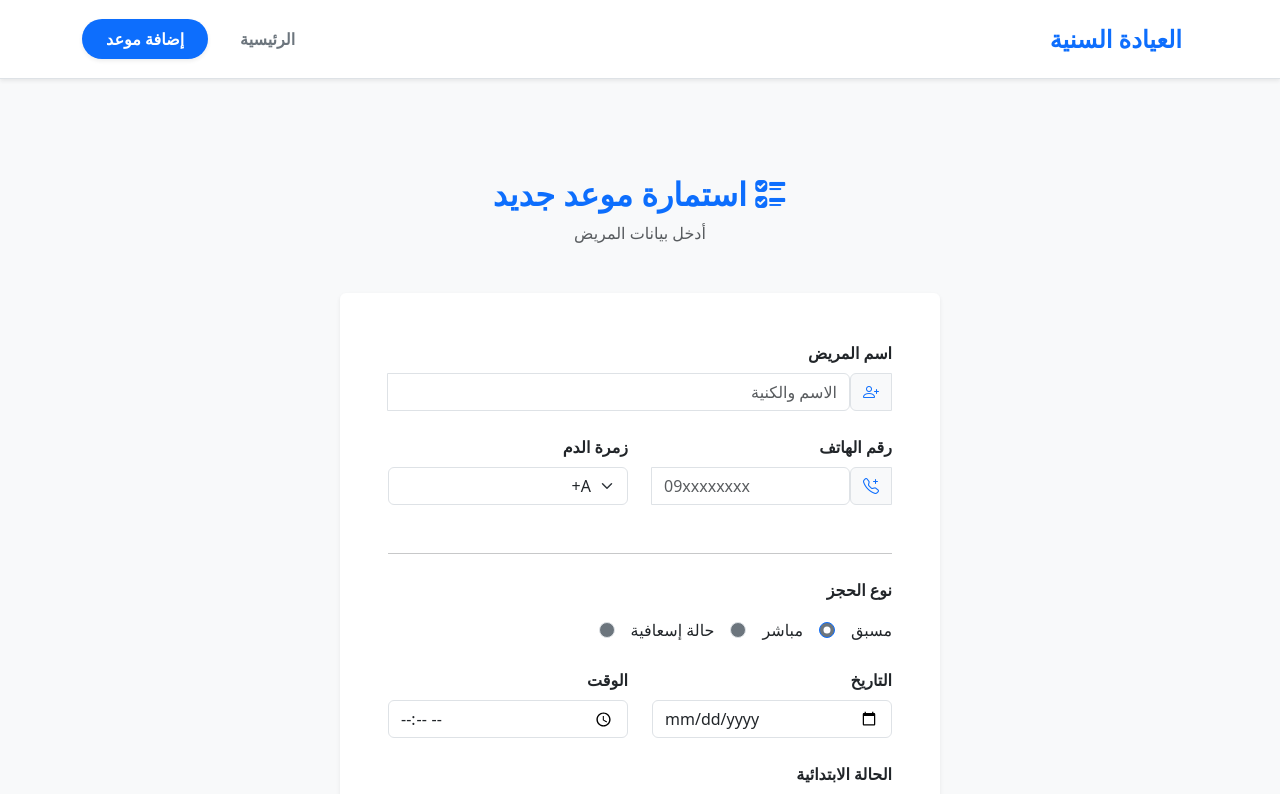
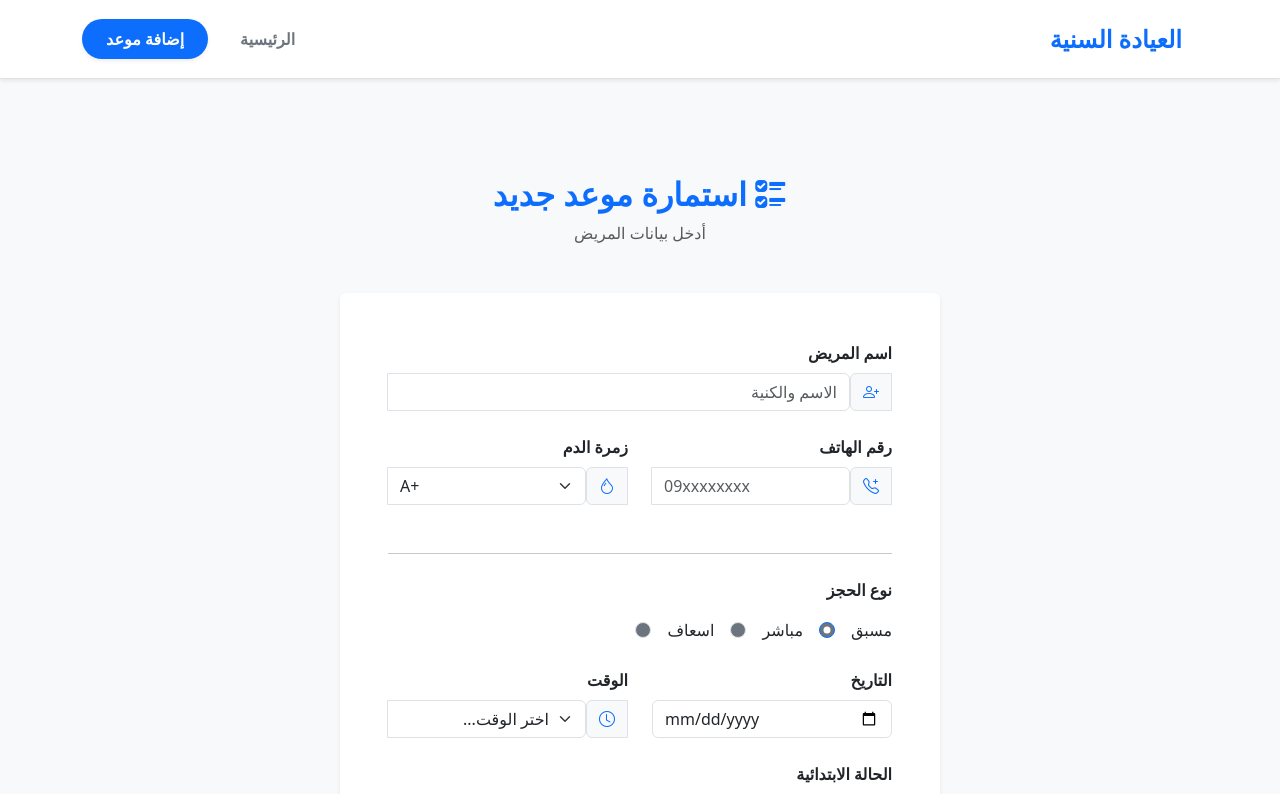
Before and after one commit to villiger9/react-dental-clinic, a React (Vite) app: page /newappointment in a window 1280 px wide. Shown: the top 794 px of the page. Built offline with nearby package versions, Linux system fonts and the light colour scheme.

Commit message:
time validation, other appointment form tweaks

```diff
--- a/data/db.json
+++ b/data/db.json
@@ -15,7 +15,7 @@
       "name": "asd",
       "phoneNumber": "0959990000",
       "bloodType": "A+",
-      "appointmentType": "حالة إسعافية",
+      "appointmentType": "اسعاف",
       "appointmentDate": "2026-02-17",
       "appointmentTime": "21:39",
       "appointmentStatus": "inTreatment"
@@ -29,6 +29,26 @@
       "appointmentDate": "2026-02-24",
       "appointmentTime": "23:55",
       "appointmentStatus": "upcoming"
+    },
+    {
+      "id": "7ee1",
+      "name": "aaaaa",
+      "phoneNumber": "0959990000",
+      "bloodType": "AB-",
+      "appointmentType": "مسبق",
+      "appointmentDate": "2026-02-17",
+      "appointmentTime": "15:00",
+      "appointmentStatus": "upcoming"
+    },
+    {
+      "id": "367a",
+      "name": "qqqq",
+      "phoneNumber": "0959990012",
+      "bloodType": "A+",
+      "appointmentType": "مسبق",
+      "appointmentDate": "2026-02-17",
+      "appointmentTime": "15:30",
+      "appointmentStatus": "upcoming"
     }
   ]
 }
--- a/src/pages/AppointmentDetails.jsx
+++ b/src/pages/AppointmentDetails.jsx
@@ -16,18 +16,18 @@ export default function AppointmentDetails() {
       </div>
 
       <article
-        className={`card shadow-sm p-4 ${appointment.appointmentType === 'حالة إسعافية' ? 'border-danger border-2' : ''}`}
+        className={`card shadow-sm p-4 ${appointment.appointmentType === 'اسعاف' ? 'border-danger border-2' : ''}`}
       >
         <div className="d-flex justify-content-between align-items-center mb-4 border-bottom pb-3">
           <h2 className="text-primary mb-0 fw-bold">{appointment.name}</h2>
 
-          {appointment.appointmentType === 'حالة إسعافية' && (
+          {appointment.appointmentType === 'اسعاف' && (
             <span className="badge bg-danger d-flex align-items-center gap-2 py-2 px-3">
               <div
                 className="spinner-grow spinner-grow-sm text-white"
                 role="status"
               ></div>
-              <span className="fs-6">حالة إسعافية </span>
+              <span className="fs-6">اسعاف </span>
             </span>
           )}
         </div>
@@ -75,7 +75,7 @@ export default function AppointmentDetails() {
             <span>
               {appointment.appointmentStatus === 'inTreatment'
                 ? 'إنهاء الجلسة '
-                : 'إلغاء الموعد نهائياً'}
+                : 'إلغاء الموعد '}
             </span>
           </button>
         </Form>
--- a/src/pages/AppointmentList.jsx
+++ b/src/pages/AppointmentList.jsx
@@ -11,22 +11,22 @@ export default function AppointmentList({ appointments, statusType }) {
 
       {appointments.map((appointment) => (
         <div
-          className={`card shadow-sm text-end ${appointment.appointmentType === 'حالة إسعافية' ? 'border-danger' : ''}`}
+          className={`card shadow-sm text-end ${appointment.appointmentType === 'اسعاف' ? 'border-danger' : ''}`}
           key={appointment.id}
         >
           <div className="card-body">
             <div className="d-flex justify-content-between align-items-center mb-3">
               <h5 className="card-title mb-0">{appointment.name}</h5>
 
-              {appointment.appointmentType === 'حالة إسعافية' && (
+              {appointment.appointmentType === 'اسعاف' && (
                 <span className="badge bg-danger d-flex align-items-center gap-1">
                   <div
                     className="spinner-grow spinner-grow-sm text-white"
                     role="status"
                   >
-                    <span className="visually-hidden">حالة إسعافية</span>
+                    <span className="visually-hidden">اسعاف</span>
                   </div>
-                  <span>إسعاف</span>
+                  <span>اسعاف</span>
                 </span>
               )}
             </div>
--- a/src/pages/NewAppointment.jsx
+++ b/src/pages/NewAppointment.jsx
@@ -6,10 +6,19 @@ export default function NewAppointment() {
   const navigation = useNavigation();
   const isSubmitting = navigation.state === 'submitting';
   const today = new Date().toISOString().split('T')[0];
+  const generateTimeSlots = () => {
+    const slots = [];
+    let start = 9;
+    let end = 17;
+
+    for (let hour = start; hour < end; hour++) {
+      slots.push(`${hour}:00`, `${hour}:30`);
+    }
+    return slots;
+  };
 
   return (
     <div className="container py-5" dir="rtl">
-      {/* Header Section */}
       <div className="text-center mb-5">
         <h2 className="fw-bold text-primary">
           <i className="bi bi-ui-checks"></i> استمارة موعد جديد
@@ -17,7 +26,6 @@ export default function NewAppointment() {
         <p className="text-muted">أدخل بيانات المريض </p>
       </div>
 
-      {/* Form Card */}
       <div
         className="card shadow-sm border-0 mx-auto"
         style={{ maxWidth: '600px' }}
@@ -64,12 +72,21 @@ export default function NewAppointment() {
                     required
                   />
                 </div>
-              </div>{' '}
+              </div>
               <div className="col-md-6 mb-4">
                 <label htmlFor="bloodType" className="form-label fw-semibold">
                   زمرة الدم
                 </label>
-                <select className="form-select" id="bloodType" name="bloodType">
+                <div className="input-group">
+                  <span className="input-group-text bg-light">
+                    <i className="bi bi-droplet text-primary"></i>
+                  </span>
+                  <select
+                    className="form-select"
+                    id="bloodType"
+                    name="bloodType"
+                    dir="ltr"
+                  >
                     {['A+', 'A-', 'B+', 'B-', 'O+', 'O-', 'AB+', 'AB-'].map(
                       (type) => (
                         <option key={type} value={type}>
@@ -80,6 +97,7 @@ export default function NewAppointment() {
                   </select>
                 </div>
               </div>
+            </div>
 
             <hr className="my-4 opacity-25" />
 
@@ -88,7 +106,7 @@ export default function NewAppointment() {
                 نوع الحجز
               </label>
               <div className="d-flex gap-3 justify-content-start">
-                {['مسبق', 'مباشر', 'حالة إسعافية'].map((type, idx) => (
+                {['مسبق', 'مباشر', 'اسعاف'].map((type, idx) => (
                   <div key={idx} className="form-check">
                     <input
                       className="form-check-input bg-secondary"
@@ -133,13 +151,24 @@ export default function NewAppointment() {
                 >
                   الوقت
                 </label>
-                <input
-                  type="time"
+                <div className="input-group">
+                  <span className="input-group-text bg-light">
+                    <i className="bi bi-clock text-primary"></i>
+                  </span>
+                  <select
                     id="appointmentTime"
                     name="appointmentTime"
-                  className="form-control"
+                    className="form-select"
                     required
-                />
+                  >
+                    <option value="">اختر الوقت...</option>
+                    {generateTimeSlots().map((slot) => (
+                      <option key={slot} value={slot}>
+                        {slot}
+                      </option>
+                    ))}
+                  </select>
+                </div>
               </div>
             </div>
 
@@ -190,19 +219,23 @@ export default function NewAppointment() {
 
 export const appointmentAction = async ({ request }) => {
   const data = await request.formData();
-
-  // package the form data into an object
   const submission = Object.fromEntries(data);
 
-  // validation logic
-  if (submission.name.trim().length < 3) {
-    return { error: 'يرجى إدخال اسم صحيح (3 أحرف على الأقل)' };
-  }
-  if (!/^09\d{8}$/.test(submission.phoneNumber)) {
-    return { error: 'رقم الهاتف يجب أن يبدأ بـ 09 ويتكون من 10 أرقام' };
+  const resCheck = await fetch('http://localhost:8000/appointments');
+  const existingAppointments = await resCheck.json();
+
+  const isConflicting = existingAppointments.some(
+    (app) =>
+      app.appointmentDate === submission.appointmentDate &&
+      app.appointmentTime === submission.appointmentTime,
+  );
+
+  if (isConflicting) {
+    return { error: 'هذا الموعد محجوز، يرجى اختيار وقت أو تاريخ آخر' };
   }
 
-  // send post request
+  if (submission.name.trim().length < 3) return { error: 'الاسم المدخل قصير' };
+
   try {
     const res = await fetch('http://localhost:8000/appointments', {
       method: 'POST',
@@ -210,18 +243,9 @@ export const appointmentAction = async ({ request }) => {
       body: JSON.stringify(submission),
     });
 
-    if (!res.ok) {
-      // catch the error status
-      const errorData = await res.json().catch(() => ({}));
-      console.error('Server Refusal:', res.status, errorData);
-      return {
-        error: `Server returned ${res.status}: ${errorData.message || 'Validation failed'}`,
-      };
-    }
-
-    return redirect('/');
+    if (!res.ok) throw Error();
+    return redirect('/?msg=added');
   } catch (error) {
-    //  catches network/connection errors
-    return { error: 'Cannot connect to the server.' };
+    return { error: 'حدث خطأ أثناء الاتصال' };
   }
 };
```
Also changed, not shown: 1 other file (tests, documents, lock files or other folders). Lines whose indentation alone changed are shown as unchanged.
